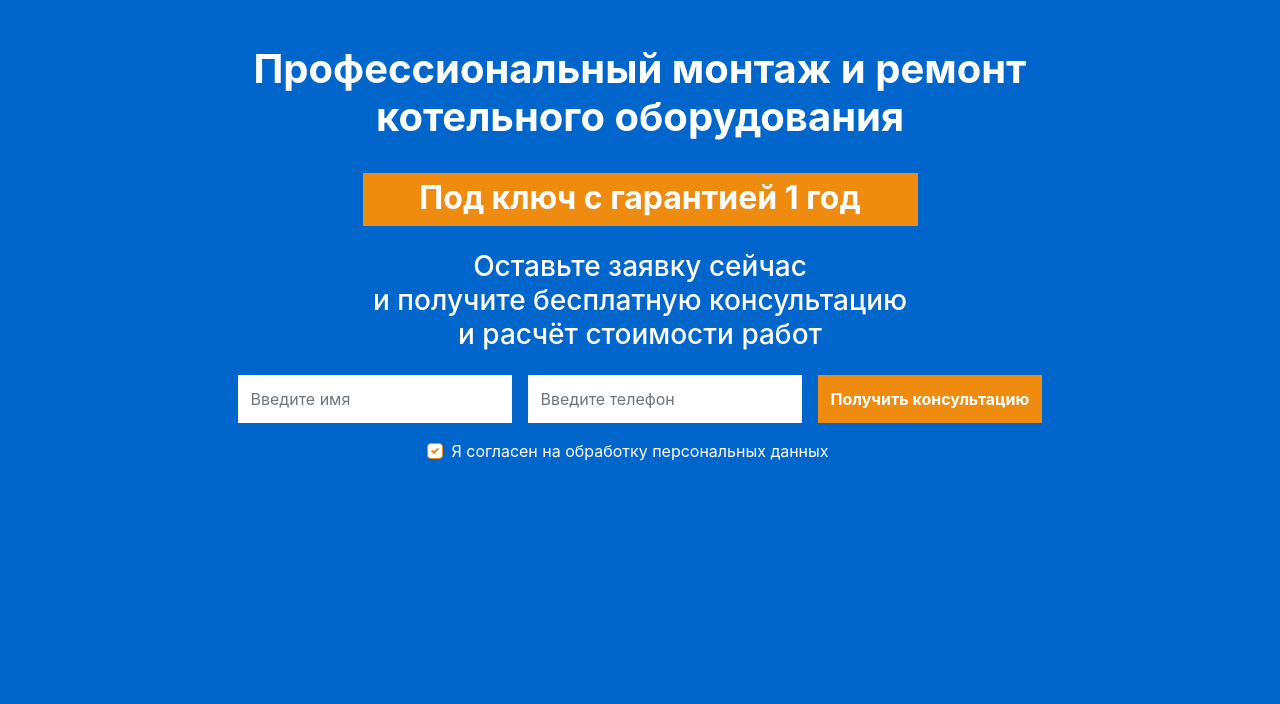
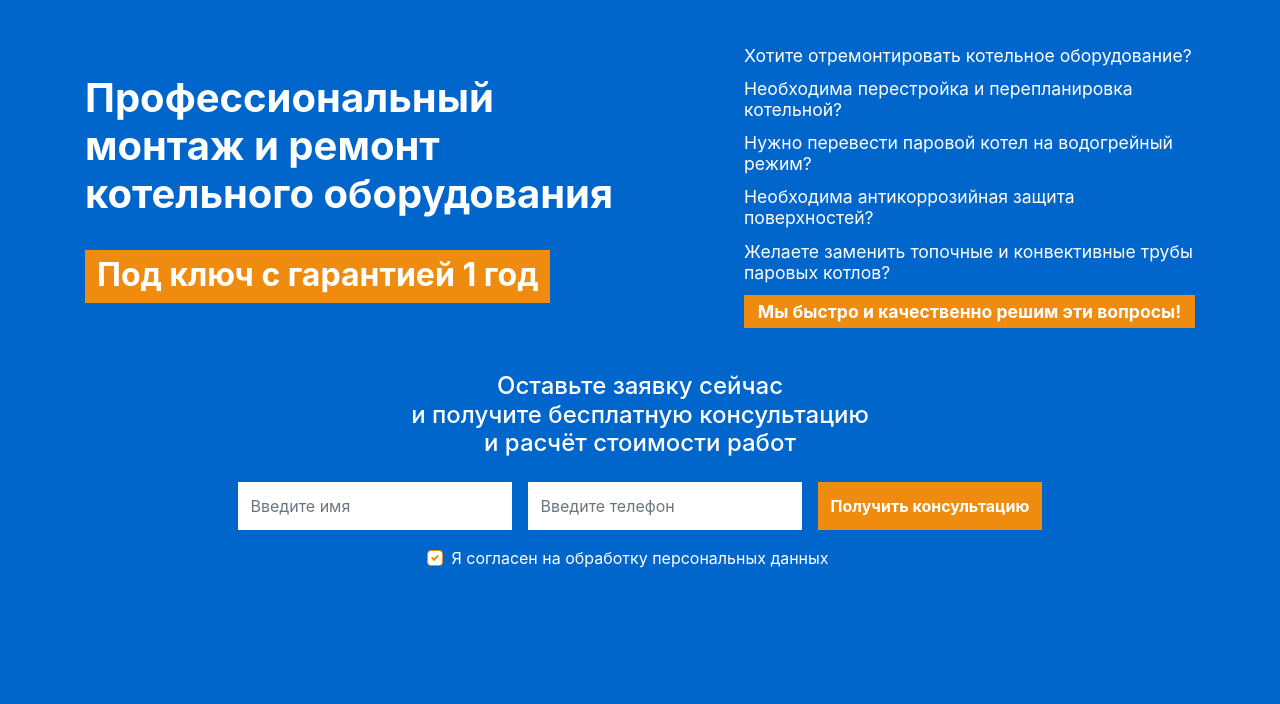
Before and after one commit to gecmanow/teplostroy-landing, a plain HTML site: page index.html in a window 1280 px wide. Shown: the part 96-800 px from the top of the page. Drawn offline with Linux system fonts and the light colour scheme.

Commit message:
add fixes

```diff
--- a/css/style.css
+++ b/css/style.css
@@ -90,17 +90,47 @@ header {
 .offer__header {
     margin-bottom: 2rem;
     color: #ffffff;
+    text-align: left;
+    font-weight: bold;
+}
+.offer__subheader {
+
+    margin: 0 0 1.5rem 0;
+    color: #ffffff;
+    text-align: left;
+    font-weight: bold;
+    padding: 0.375rem 0.75rem 0.575rem 0.75rem;
+    background-color: #ef8c10;
+}
+.offer {
+    display: flex;
+    flex-flow: column nowrap;
+    justify-content: center;
+    align-items: flex-start;
+}
+.needs {
+    display: flex;
+    justify-content: flex-start;
+    align-items: center;
+    padding-left: 4rem;
+}
+.offer__needs {
+    color: #ffffff;
+    font-size: 1.1rem;
+    list-style: none;
+    line-height: 1.2;
+}
+.offer__last-need {
+    background-color: #ef8c10;
+    padding: .375rem .75rem;
     text-align: center;
     font-weight: bold;
 }
-.offer__subheader {
-    width: 50%;
-    margin: 0 auto 1.5rem auto;
-    color: #ffffff;
-    text-align: center;
-    font-weight: bold;
-    padding: 0.375rem 0.75rem 0.575rem 0.75rem;
-    background-color: #ef8c10;
+.offer__needs li {
+    margin-bottom: .75rem;
+}
+.offer__form {
+    padding-top: 1rem;
 }
 .offer__form-col,
 .order__form-col {
@@ -110,7 +140,12 @@ header {
     align-items: center;
     align-content: center;
 }
-.offer__form-header,
+.offer__form-header {
+    color: #ffffff;
+    text-align: center;
+    margin-bottom: 1.5rem;
+    font-size: 1.5rem;
+}
 .order__form-header {
     color: #ffffff;
     text-align: center;
--- a/index.html
+++ b/index.html
@@ -54,9 +54,24 @@
             <section id="offer">
                 <div class="container">
                     <div class="row">
-                        <div class="col-md-12">
+                        <div class="col-md-6 offer">
                             <h1 class="offer__header animation">Профессиональный монтаж и ремонт<br>котельного оборудования</h1>
                             <h2 class="offer__subheader animation">Под ключ с гарантией 1 год</h2>
+
+                        </div>
+                        <div class="col-md-6 needs animation">
+                            <ul class="offer__needs">
+                                <li>Хотите отремонтировать котельное оборудование?</li>
+                                <li>Необходима перестройка и перепланировка котельной?</li>
+                                <li>Нужно перевести паровой котел на водогрейный режим?</li>
+                                <li>Необходима антикоррозийная защита поверхностей?</li>
+                                <li>Желаете заменить топочные и конвективные трубы паровых котлов?</li>
+                                <li class="offer__last-need">Мы быстро и качественно решим эти вопросы!</li>
+                            </ul>
+                        </div>
+                    </div>
+                    <div class="row">
+                        <div class="col-md-12">
                             <form method="post" class="offer__form animation">
                                 <h3 class="offer__form-header">Оставьте заявку сейчас<br>и получите бесплатную консультацию<br>и расчёт стоимости работ</h3>
                                 <div class="offer__form-col">
```
